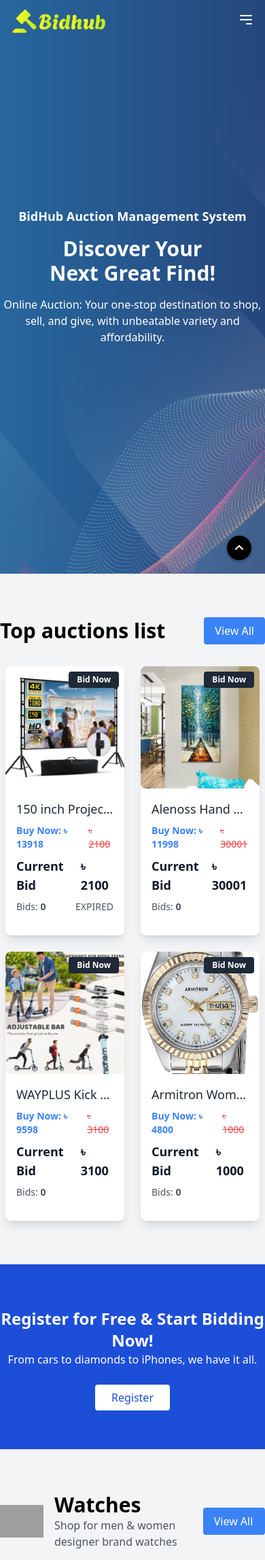
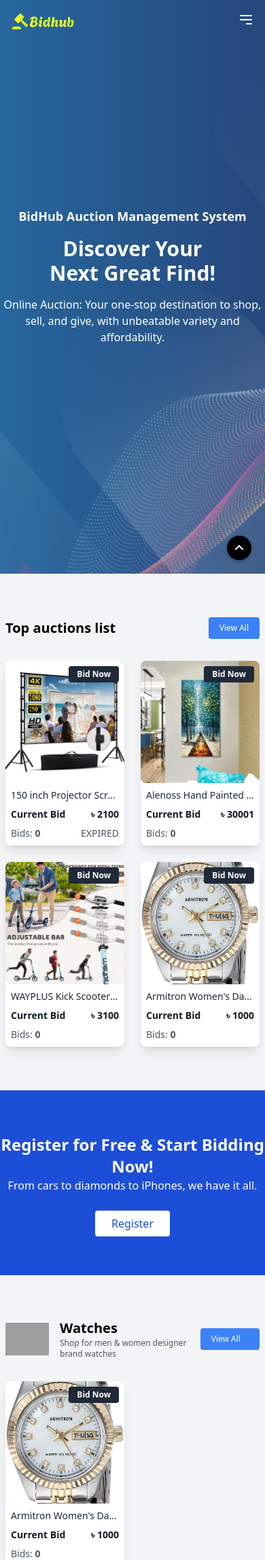
Before and after one commit to 0nah1d/auction-management-system, a Django app: page / in a window 390 px wide. Shown: the top 2295 px of the page at 68% size. Run offline with Django 3.2, Linux system fonts and the light colour scheme; data comes from the database, SQL or seed files in the repository; both versions use the stored data as it was after the commit; parts of the project's set-up code (start-up, migrations or seed data) failed here and were passed over; some libraries are stand-ins or nearby versions; grey boxes are pictures that could not be loaded.

Commit message:
update ui for mobile

```diff
--- a/auctions/templates/contact.html
+++ b/auctions/templates/contact.html
@@ -4,7 +4,7 @@
     <!--============= Contact Section Starts Here =============-->
     <section class="pt-24 pb-16 bg-gray-100">
         <div class="container mx-auto max-w-[1280px] w-full m-auto">
-            <div class="text-center mb-12">
+            <div class="text-center mb-12 px-2">
                 <h5 class="text-blue-500 text-lg font-medium">Contact Us</h5>
                 <h2 class="text-3xl font-bold text-gray-800">Get in Touch</h2>
                 <p class="text-gray-600">We'd love to hear from you! Let us know how we can help.</p>
--- a/auctions/templates/index.html
+++ b/auctions/templates/index.html
@@ -6,9 +6,9 @@
     <!-- Top Auctions Section -->
     <section class="py-16 bg-gray-100">
         <div class="container mx-auto max-w-[1280px]">
-            <div class="flex justify-between items-center mb-8">
-                <h2 class="text-3xl font-semibold">Top auctions list</h2>
-                <a href="{% url 'auctionList' %}" class="bg-blue-500 text-white px-4 py-2 rounded">View All</a>
+            <div class="px-2 flex justify-between items-center mb-8">
+                <h2 class="text-xl md:text-2xl lg:text-3xl font-semibold">Top auctions list</h2>
+                <a href="{% url 'auctionList' %}" class="bg-blue-500 text-xs md:text-xl text-white px-4 py-2 rounded">View All</a>
             </div>
 
             <!-- Grid Layout for Auction Cards -->
@@ -30,17 +30,17 @@
                         </div>
 
                         <!-- Card Content -->
-                        <div class="p-4">
+                        <div class="p-2 md:p-4">
                             <!-- Title -->
-                            <h6 class="text-lg font-medium text-gray-800 mb-2 truncate">
+                            <h6 class="text-sm md:text-lg font-medium text-gray-800 mb-2 truncate">
                                 <a href="{% url 'auctionDetails' top_three_p_list.id %}" class="hover:text-blue-600">
                                     {{ top_three_p_list.title }}
                                 </a>
                             </h6>
 
                             <!-- Price and Bid Information -->
-                            <div class="mb-4">
-                                <div class="flex justify-between items-center text-sm text-gray-600 mb-2">
+                            <div class="mb-0 md:mb-4">
+                                <div class="hidden md:block flex justify-between items-center text-sm text-gray-600 mb-2">
                                     <p class="text-blue-500 font-semibold">
                                         Buy Now: ৳ {{ top_three_p_list.buy_now_price }}
                                     </p>
@@ -55,7 +55,7 @@
                                     {% endif %}
                                 </div>
 
-                                <div class="flex justify-between items-center text-lg font-semibold text-gray-900 mb-2">
+                                <div class="flex justify-between items-center text-sm md:text-lg font-semibold text-gray-900 mb-2">
                                     <h5>Current Bid</h5>
                                     <h5>
                                         ৳ {{ top_three_p_list.highest_bid|default:top_three_p_list.starting_bid }}
@@ -98,19 +98,19 @@
     {% if watch_cat_products|length > 0 %}
         <section class="py-16 bg-gray-100">
             <div class="container mx-auto max-w-[1280px]">
-                <div class="flex justify-between items-center mb-8">
+                <div class="px-2 flex justify-between items-center mb-8">
                     <div class="flex items-center">
                         <img src="{% static 'images/header-icons/watch.png' %}"
                              alt="header-icons"
                              class="h-12 mr-4"/>
                         <div>
-                            <h2 class="text-3xl font-semibold">Watches</h2>
-                            <p class="text-gray-600">
+                            <h2 class="text-xl md:text-2xl lg:text-3xl font-semibold">Watches</h2>
+                            <p class="text-xs md:text-base text-gray-600">
                                 Shop for men & women designer brand watches
                             </p>
                         </div>
                     </div>
-                    <a href="/auctions" class="bg-blue-500 text-white px-4 py-2 rounded w-[120px]">View All</a>
+                    <a href="/auctions" class="bg-blue-500 text-xs md:text-xl text-white px-4 py-2 rounded w-[100px] md:w-[120px]">View All</a>
                 </div>
 
                 <!-- Responsive Grid Layout for Watch Cards -->
@@ -118,7 +118,7 @@
                     {% for watch_p_list in watch_cat_products %}
                     <div class="bg-white shadow-lg rounded-lg overflow-hidden w-full max-w-[320px]">
                         <!-- Image Section -->
-                            <div class="relative w-full h-[200px] bg-gray-200 rounded-lg overflow-hidden">
+                        <div class="relative w-full h-[180px] md:h-[200px] bg-gray-200 rounded-lg overflow-hidden">
                             <a href="{% url 'auctionDetails' watch_p_list.id %}">
                                 <img src="{{ watch_p_list.first_image_url }}"
                                      alt="{{ watch_p_list.title }}"
@@ -132,21 +132,21 @@
                         </div>
 
                         <!-- Card Content -->
-                            <div class="p-4">
+                        <div class="p-2 md:p-4">
                             <!-- Title -->
-                                <h6 class="text-lg font-medium text-gray-800 mb-2 truncate">
+                            <h6 class="text-sm md:text-lg font-medium text-gray-800 mb-2 truncate">
                                 <a href="{% url 'auctionDetails' watch_p_list.id %}" class="hover:text-blue-600">
                                     {{ watch_p_list.title }}
                                 </a>
                             </h6>
 
                             <!-- Price and Bid Information -->
-                                <div class="mb-4">
-                                    <div class="flex justify-between items-center text-sm text-gray-600 mb-2">
+                            <div class="mb-0 md:mb-4">
+                                <div class="hidden md:block flex justify-between items-center text-sm text-gray-600 mb-2">
                                     <p class="text-blue-500 font-semibold">
                                         Buy Now: ৳ {{ watch_p_list.buy_now_price }}
                                     </p>
-                                        {% if watch_p_list.highest_bid %}
+                                    {% if watch_p_list.highest_bid != 0 %}
                                         <p class="line-through text-red-500">
                                             ৳ {{ watch_p_list.highest_bid }}
                                         </p>
@@ -157,7 +157,7 @@
                                     {% endif %}
                                 </div>
 
-                                    <div class="flex justify-between items-center text-lg font-semibold text-gray-900 mb-2">
+                                <div class="flex justify-between items-center text-sm md:text-lg font-semibold text-gray-900 mb-2">
                                     <h5>Current Bid</h5>
                                     <h5>
                                         ৳ {{ watch_p_list.highest_bid|default:watch_p_list.starting_bid }}
--- a/auctions/templates/layout.html
+++ b/auctions/templates/layout.html
@@ -134,7 +134,7 @@
                 <!-- Logo -->
                 <div class="flex-shrink-0">
                     <a href="{% url 'index' %}" class="text-white text-xl font-semibold">
-                        <img src="{% static 'images/logo.png' %}" alt="BidHub" class="w-[150px]"/>
+                        <img src="{% static 'images/logo.png' %}" alt="BidHub" class="w-[100px] md:w-[150px]"/>
                     </a>
                 </div>
 
@@ -171,7 +171,7 @@
                         <a href="{% url 'index' %}"
                            class="text-white px-3 py-2 rounded-md text-sm font-medium hover:bg-gray-700">Home</a>
                         <a href="{% url 'auctionList' %}"
-                           class="text-white px-3 py-2 rounded-md text-sm font-medium hover:bg-gray-700">Auction</a>
+                           class="text-white px-3 py-2 rounded-md text-sm font-medium hover:bg-gray-700">Auctions</a>
                         <a href="{% url 'contact' %}"
                            class="text-white px-3 py-2 rounded-md text-sm font-medium hover:bg-gray-700">Contact</a>
                         {% if not user.is_authenticated %}
@@ -218,7 +218,7 @@
                 <a href="{% url 'index' %}"
                    class="block text-white px-3 py-2 rounded-md text-base font-medium hover:bg-gray-600">Home</a>
                 <a href="{% url 'auctionList' %}"
-                   class="block text-white px-3 py-2 rounded-md text-base font-medium hover:bg-gray-600">Auction</a>
+                   class="block text-white px-3 py-2 rounded-md text-base font-medium hover:bg-gray-600">Auctions</a>
                 <a href="{% url 'contact' %}"
                    class="block text-white px-3 py-2 rounded-md text-base font-medium hover:bg-gray-600">Contact</a>
                 {% if not user.is_authenticated %}
@@ -264,10 +264,10 @@
         <!-- Subscription Section -->
         <div class="flex flex-col lg:flex-row justify-between items-center border-b border-gray-700 pb-8">
             <div class="flex items-center space-x-4">
-                <img src="{% static 'images/banner/banner-1-1.png' %}" alt="footer" class="w-[150px]"/>
+                <img src="{% static 'images/banner/banner-1-1.png' %}" alt="footer" class="w-[100px] md:w-[150px]"/>
                 <div>
-                    <h5 class="text-lg font-semibold">Subscribe to BidHub</h5>
-                    <h3 class="text-2xl font-bold">To Get Exclusive Benefits</h3>
+                    <h5 class="text-sm md:text-lg font-semibold">Subscribe to BidHub</h5>
+                    <h3 class="text-xl md:text-2xl font-bold">To Get Exclusive Benefits</h3>
                 </div>
             </div>
             <form class="mt-6 lg:mt-0 flex space-x-4">
@@ -285,26 +285,26 @@
         </div>
 
         <!-- Footer Links and Payment Options -->
-        <div class="flex flex-col lg:flex-row justify-between items-center mt-8 space-y-6 lg:space-y-0 lg:space-x-12">
+        <div class="flex justify-between items-center mt-8">
             <div>
-                <a href="/" class="text-3xl font-bold text-white">
-                    <img src="{% static 'images/logo.png' %}" alt="BidHub" class="w-[150px]"/>
+                <a href="/" class="md:text-3xl font-bold text-white">
+                    <img src="{% static 'images/logo.png' %}" alt="BidHub" class="w-[100px] md:w-[150px]"/>
                 </a>
             </div>
-            <ul class="flex space-x-8 bg-white px-4">
+            <ul class="flex items-cneter justify-cneter bg-white">
                 <li>
                     <a href="#">
-                        <img src="{% static 'images/footer/nagad.png' %}" alt="Nagad" class="w-16"/>
+                        <img src="{% static 'images/footer/nagad.png' %}" alt="Nagad" class="w-10 md:w-16"/>
                     </a>
                 </li>
                 <li>
                     <a href="#">
-                        <img src="{% static 'images/footer/bikash.png' %}" alt="Bikash" class="w-16"/>
+                        <img src="{% static 'images/footer/bikash.png' %}" alt="Bikash" class="w-10 md:w-16"/>
                     </a>
                 </li>
                 <li>
                     <a href="#">
-                        <img src="{% static 'images/footer/rocket.png' %}" alt="Rocket" class="w-16"/>
+                        <img src="{% static 'images/footer/rocket.png' %}" alt="Rocket" class="w-10 md:w-16"/>
                     </a>
                 </li>
             </ul>
--- a/auctions/templates/my-bid.html
+++ b/auctions/templates/my-bid.html
@@ -26,6 +26,7 @@
                         <div class="bg-white shadow-lg rounded-lg p-6 mb-10">
                             <h5 class="text-xl font-semibold mb-6">My Bids</h5>
                             {% if userBids %}
+                            <div class="w-full overflow-x-auto">
                                 <table class="w-full border-collapse">
                                     <thead>
                                     <tr class="w-full bg-gray-200 text-gray-600 uppercase text-sm leading-normal">
@@ -84,6 +85,7 @@
                                     {% endfor %}
                                     </tbody>
                                 </table>
+                            </div>
 
                                 <!-- Pagination -->
                                 <div class="mt-6 flex justify-center">
--- a/auctions/templates/payment_information.html
+++ b/auctions/templates/payment_information.html
@@ -25,6 +25,7 @@
                             <h5 class="text-xl font-semibold mb-6">Payment Information</h5>
 
                             <!-- Payment Table -->
+                            <div class="w-full overflow-x-auto">
                             <table class="min-w-full bg-white">
                                 <thead>
                                 <tr class="w-full bg-gray-200 text-gray-600 uppercase text-sm leading-normal">
@@ -52,6 +53,7 @@
                                 {% endfor %}
                                 </tbody>
                             </table>
+                        </div>
 
                             <!-- Pagination -->
                             <div class="mt-6 flex justify-center">
--- a/auctions/templates/winning-bids.html
+++ b/auctions/templates/winning-bids.html
@@ -25,6 +25,7 @@
                         <div class="bg-white shadow-lg rounded-lg p-6 mb-10">
                             <h5 class="text-xl font-semibold mb-6">My Winning Bids</h5>
                             {% if auctions %}
+                            <div class="w-full overflow-x-auto">
                                 <table class="w-full border-collapse">
                                     <thead>
                                     <tr class="w-full bg-gray-200 text-gray-600 uppercase text-sm leading-normal">
@@ -91,6 +92,7 @@
                                     {% endfor %}
                                     </tbody>
                                 </table>
+                            </div>
 
                                 <!-- Pagination -->
                                 <div class="mt-6 flex justify-center">
```
Also changed, not shown: auctions/templates/list.html (+13 -14 lines), db.sqlite3, 1 other file. Lines whose indentation alone changed are shown as unchanged.
